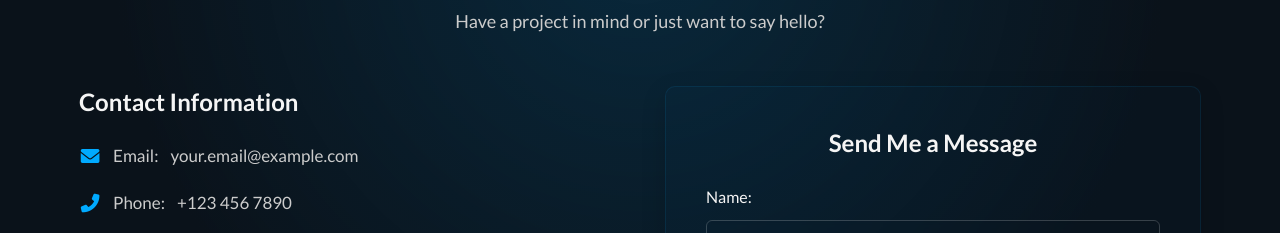
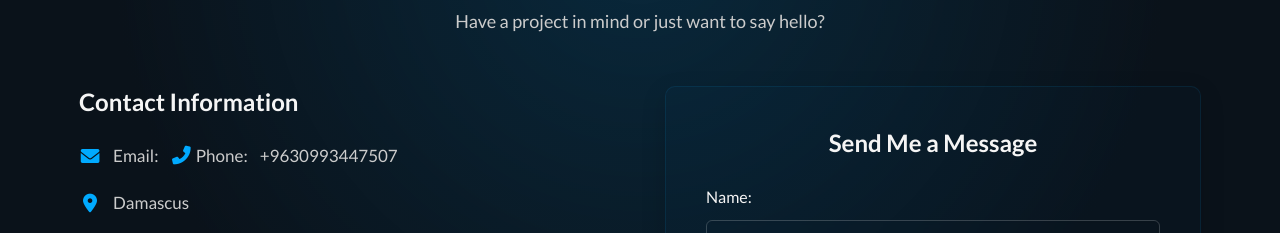
Before and after one commit to Rahaf194469/portfolio, a plain HTML site: page index.html in a window 1280 px wide. Shown: the part 5258-5491 px from the top of the page. Drawn offline with Linux system fonts and the light colour scheme.

Commit message:
Update index.html
تعديل عام

```diff
--- a/index.html
+++ b/index.html
@@ -300,8 +300,8 @@
     <div class="contact-content">
         <div class="contact-info fade-in-element">
             <h3>Contact Information</h3>
-            <p><i class="fas fa-envelope"></i> Email: <a href="mailto:your.email@example.com">your.email@example.com</a></p>
-            <p><i class="fas fa-phone-alt"></i> Phone: <a href="tel:+1234567890">+123 456 7890</a></p> <p><i class="fas fa-map-marker-alt"></i> Location: Your City, Your Country</p>
+            <p><i class="fas fa-envelope"></i> Email: <a href="mailto:rhf0993447507rhf@gmail.com.com</a></p>
+            <p><i class="fas fa-phone-alt"></i> Phone: <a href="tel:+1234567890">+9630993447507</a></p> <p><i class="fas fa-map-marker-alt"></i> Damascus</p>
 
             <div class="social-links">
                 <a href="#" aria-label="LinkedIn"><i class="fab fa-linkedin-in"></i></a>
```
